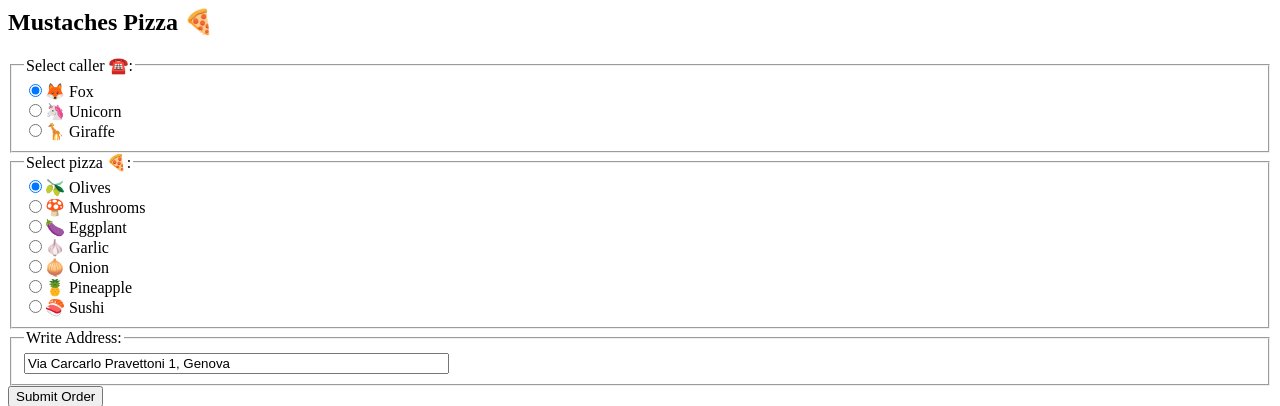
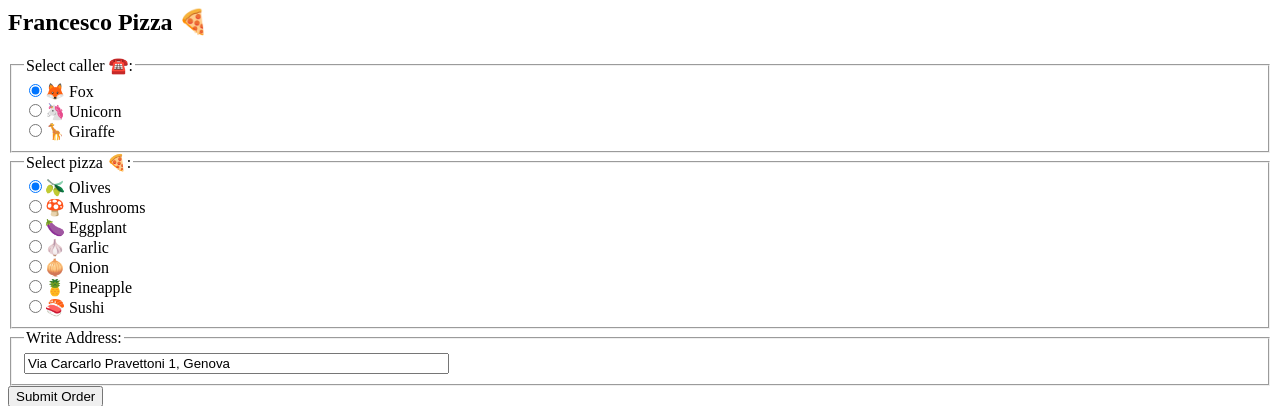
Before and after one commit to ftisiot/flask-apache-kafka-demo, a Flask app: page / in a window 1280 px wide. Shown: the top 406 px of the page. Run offline with Flask 2, Linux system fonts and the light colour scheme.

Commit message:
fixed naming

```diff
--- a/code/templates/index.html
+++ b/code/templates/index.html
@@ -1,4 +1,4 @@
-<h2>Mustaches Pizza 🍕</h2>
+<h2>Francesco Pizza 🍕</h2>
     <form method="post" action="/">
         <fieldset>
             <legend>Select caller ☎️:</legend>
```
Also changed, not shown: 1 other file.
